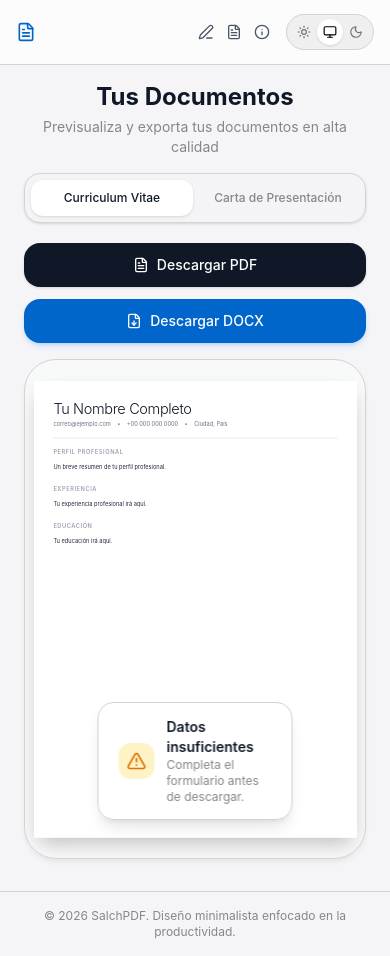
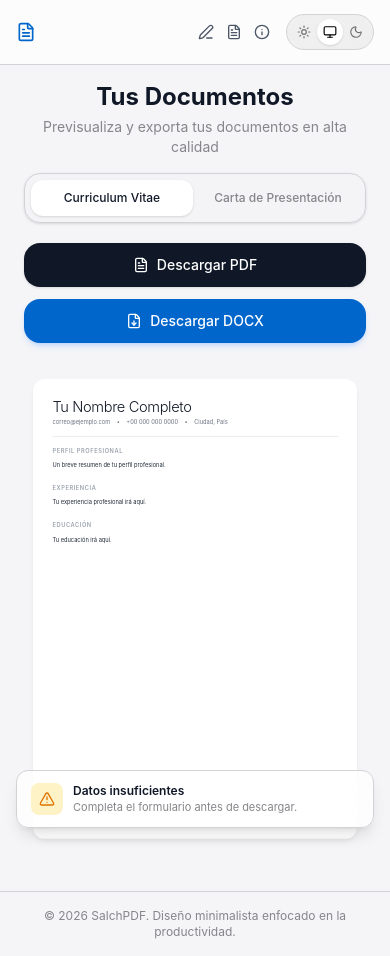
Before and after one commit to AbrahamHamedFloresCabanillas/SalchPDF, a React (Vite) app: page /documentos in a window 390 px wide. Both pictures are taken after a click on the button "Descargar PDF". Built offline with nearby package versions, Linux system fonts and the light colour scheme.

Commit message:
Refactor: Ajuste del contenedor de previsualizacion y mejora de la responsividad del toast

```diff
--- a/src/paginas/GeneradorDocumentos.jsx
+++ b/src/paginas/GeneradorDocumentos.jsx
@@ -172,21 +172,24 @@ const GeneradorDocumentos = () => {
             </div>
           </div>
 
-          {/* Contenedor de Previsualizacion Responsivo (Papel A4) */}
+          {/* Contenedor de Previsualizacion — se ajusta exactamente al documento A4 */}
           <div
             ref={contenedorRef}
-            className="flex-1 w-full h-full bg-gray-50/80 dark:bg-gray-900/50 rounded-[2rem] border borde-suave dark:border-gray-800 sombra-apple flex justify-center items-center overflow-hidden relative min-h-[500px] md:min-h-0"
+            className="flex-1 w-full h-full flex justify-center items-center min-h-[500px] md:min-h-0"
           >
-            {/* Contenedor estricto que toma el tamano escalado para que Flexbox lo centre */}
-            <div style={{ width: 800 * escala, height: 1131 * escala }} className="relative shrink-0 transition-all duration-200 ease-out">
-              {/* El documento A4 real, posicionado absolutamente y escalado visualmente */}
+            {/* Envoltorio que abraza el documento escalado sin espacio sobrante */}
+            <div
+              style={{ width: 800 * escala, height: 1131 * escala }}
+              className="relative shrink-0 transition-all duration-200 ease-out rounded-xl overflow-hidden sombra-apple"
+            >
+              {/* El documento A4 real, escalado visualmente */}
               <div
                 style={{
                   transform: `scale(${escala})`,
                   width: '800px',
                   height: '1131px'
                 }}
-                className="absolute top-0 left-0 origin-top-left shadow-2xl bg-white overflow-hidden shrink-0 flex flex-col"
+                className="absolute top-0 left-0 origin-top-left bg-white overflow-hidden shrink-0 flex flex-col"
               >
                 {pestañaActiva === 'cv' && (
                   <CurriculumVitae datos={estadoGlobal} refDocumento={refCv} />
@@ -201,10 +204,11 @@ const GeneradorDocumentos = () => {
         </div>
       </div>
 
-      {/* Notificacion Toast de Advertencia — Estilo Apple con efecto cristal */}
+      {/* Notificacion Toast de Advertencia — Estilo Apple con efecto cristal, responsivo */}
       {avisoVisible && (
         <div
-          className={`fixed bottom-6 left-1/2 z-50 flex items-center gap-3 px-5 py-3.5 rounded-2xl shadow-lg border max-w-md
+          className={`fixed bottom-4 sm:bottom-6 left-1/2 z-50 flex items-center gap-2.5 sm:gap-3 px-3.5 sm:px-5 py-3 sm:py-3.5 rounded-xl sm:rounded-2xl shadow-lg border
+            w-[calc(100%-2rem)] sm:w-auto sm:max-w-md
             efecto-cristal borde-suave dark:border-gray-700
             ${avisoSaliendo
               ? 'animate-[deslizarAbajo_0.3s_ease-in_forwards]'
@@ -213,14 +217,14 @@ const GeneradorDocumentos = () => {
           style={{ transform: 'translateX(-50%)' }}
           role="alert"
         >
-          <div className="shrink-0 flex items-center justify-center w-9 h-9 rounded-xl bg-amber-100 dark:bg-amber-900/30">
-            <AlertTriangle className="w-5 h-5 text-amber-600 dark:text-amber-400" />
+          <div className="shrink-0 flex items-center justify-center w-8 h-8 sm:w-9 sm:h-9 rounded-lg sm:rounded-xl bg-amber-100 dark:bg-amber-900/30">
+            <AlertTriangle className="w-4 h-4 sm:w-5 sm:h-5 text-amber-600 dark:text-amber-400" />
           </div>
-          <div className="flex flex-col">
-            <span className="text-sm font-semibold text-gray-900 dark:text-white">
+          <div className="flex flex-col min-w-0">
+            <span className="text-xs sm:text-sm font-semibold text-gray-900 dark:text-white truncate">
               Datos insuficientes
             </span>
-            <span className="text-xs texto-secundario dark:text-gray-400">
+            <span className="text-[11px] sm:text-xs texto-secundario dark:text-gray-400">
               Completa el formulario antes de descargar.
             </span>
           </div>
```
